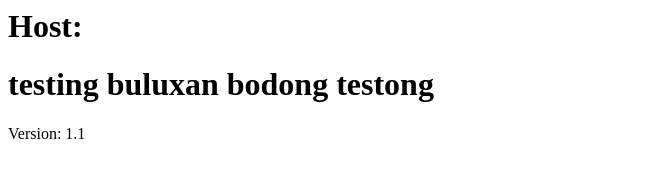
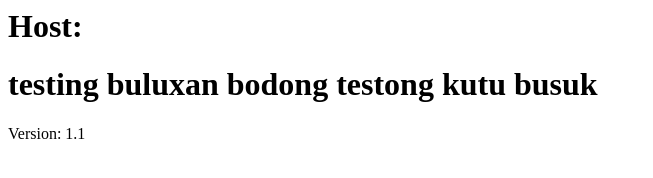
Before and after one commit to lookman-af/nginx, a plain HTML site: page index.html in a window 1280 px wide. Shown: the whole page, without its empty margins (0-653 px from the left). Drawn offline with Linux system fonts and the light colour scheme.

```diff
--- a/index.html
+++ b/index.html
@@ -1,7 +1,7 @@
 <html>
 <body>
         <h1>Host: <!--#echo var="HOSTNAME" --></h1>
-         <h1> testing  buluxan bodong testong</h1>
+         <h1> testing  buluxan bodong testong kutu busuk</h1>
         Version: 1.1
 </body>
 </html>
```
